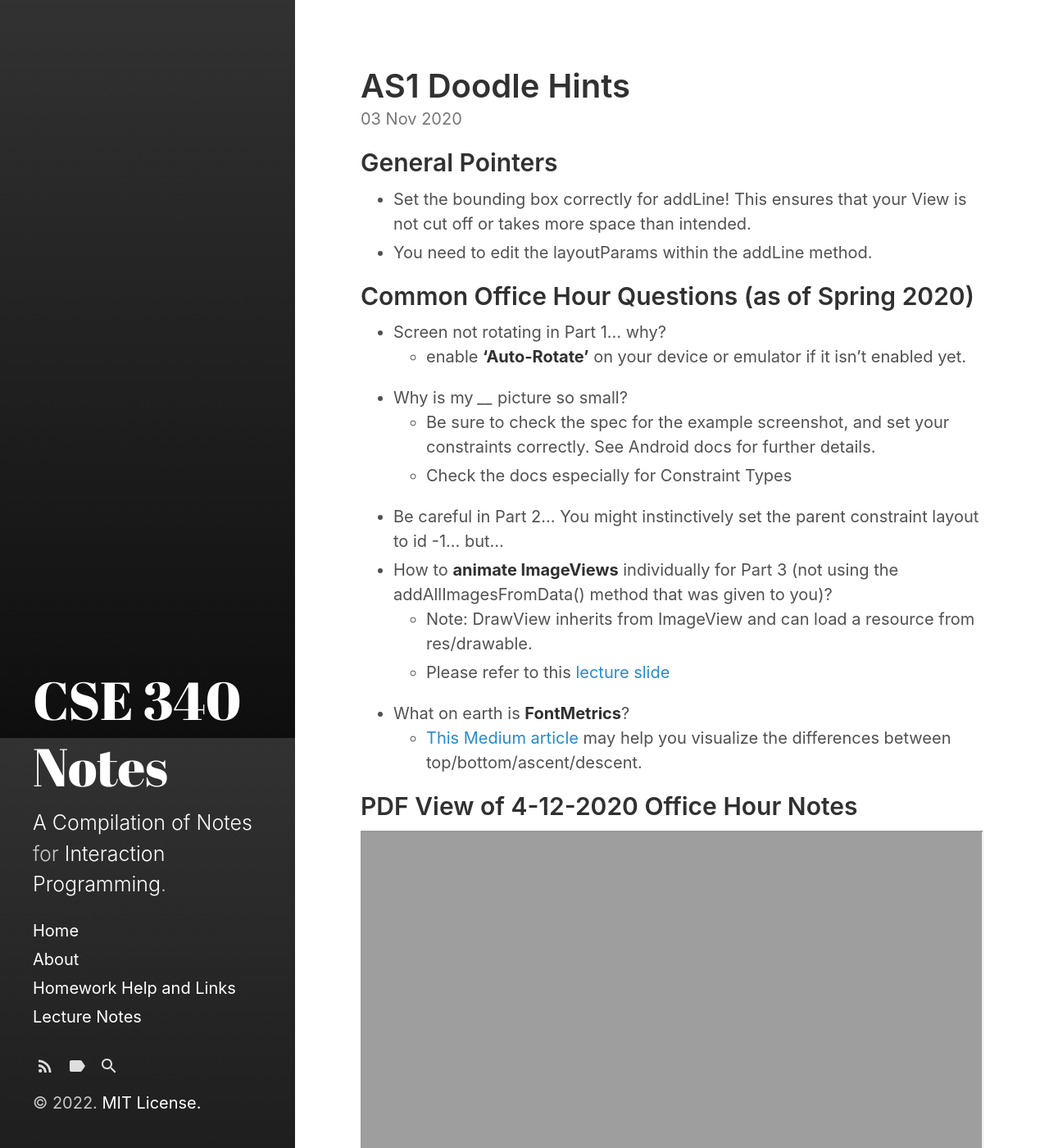
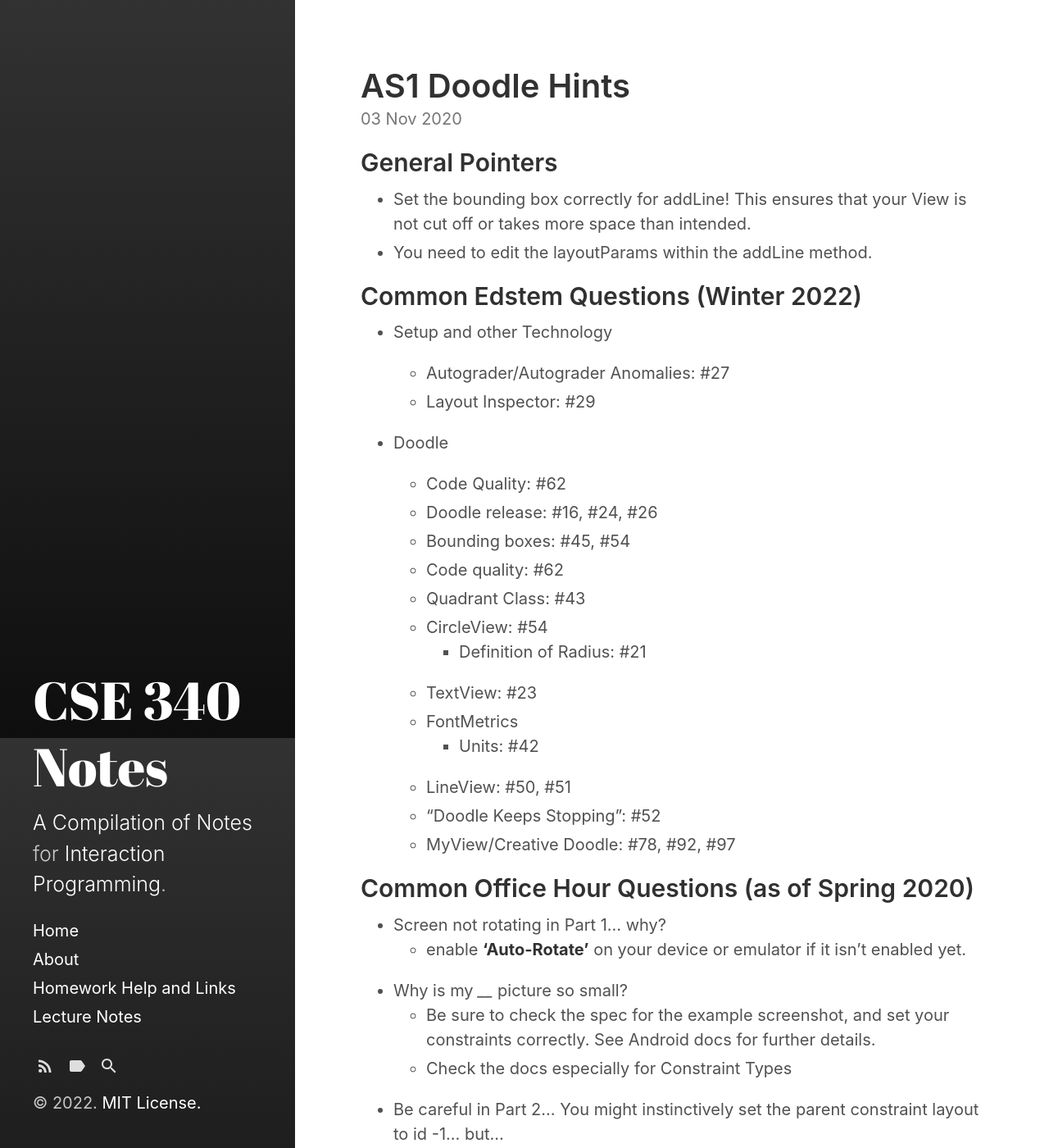
Before and after one commit to JetPlaneJJ/cse340wi-notes, a Jekyll site: the page built from _posts/2020-11-03-doodle-hints.md, in a window 1280 px wide and 1400 px high. Shown: the whole window at 82% size. Built offline with Jekyll 4.4.1, drawn with Linux system fonts in a browser that asks for light colours.

Commit message:
changed to website

```diff
--- a/Gemfile
+++ b/Gemfile
@@ -1,5 +1,5 @@
 source "https://rubygems.org"
 
-gem 'bundler', '2.1.4'
+gem 'bundler', '2.3.4'
 
 gemspec
--- a/_config.yml
+++ b/_config.yml
@@ -8,7 +8,7 @@ title:            CSE 340 Notes
 tagline:          ''
 description:      '<a href="https://github.com/JetPlaneJJ/CSE340-Notes-MasterList" target="_blank">A Compilation of Notes</a> for <a href="https://courses.cs.washington.edu/courses/cse340/" target="_blank">Interaction Programming</a>.'
 url:              https://github.com/JetPlaneJJ
-# baseurl:          '/340-notes'
+# baseurl:          'cse340wi-notes'
 
 author:
   name:           'Jay Lin'
--- a/_posts/2020-11-03-doodle-hints.md
+++ b/_posts/2020-11-03-doodle-hints.md
@@ -6,6 +6,26 @@ title: AS1 Doodle Hints
 ## General Pointers
 - Set the bounding box correctly for addLine! This ensures that your View is not cut off or takes more space than intended.
 - You need to edit the layoutParams within the addLine method.
+
+## Common Edstem Questions (Winter 2022)
+- Setup and other Technology
+
+  - Autograder/Autograder Anomalies: #27
+  - Layout Inspector: #29
+- Doodle
+  - Code Quality: #62
+  - Doodle release: #16,  #24, #26
+  - Bounding boxes: #45, #54
+  - Code quality: #62
+  - Quadrant Class: #43
+  - CircleView: #54
+    - Definition of Radius: #21
+  - TextView: #23
+  - FontMetrics
+    - Units: #42
+  - LineView: #50, #51
+  - "Doodle Keeps Stopping": #52
+  - MyView/Creative Doodle: #78, #92, #97
 
 ## Common Office Hour Questions (as of Spring 2020)
 - Screen not rotating in Part 1... why?
```
Also changed, not shown: _pages/technology-setup.md (added, +22 -0 lines), homework.md (+6 -6 lines).
